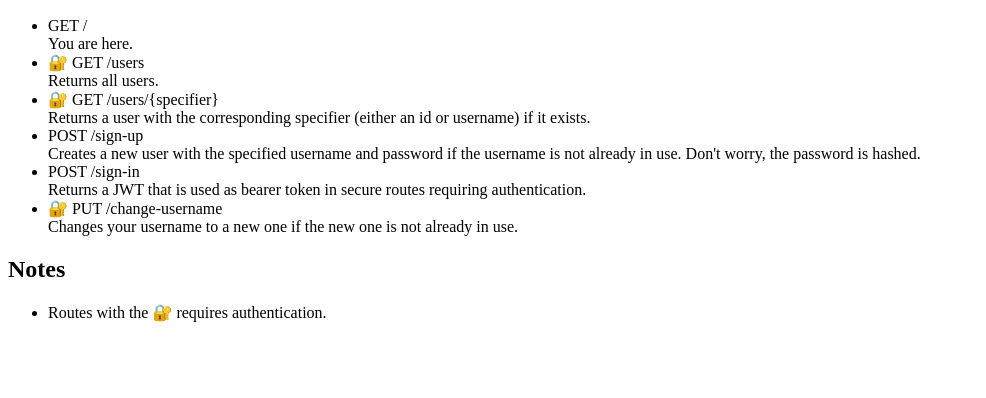
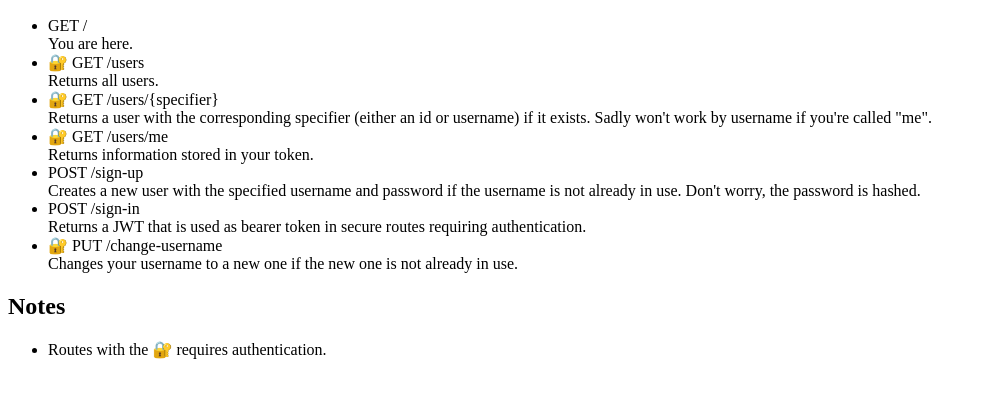
Before and after one commit to neogulgul/webbserver-rest-api, a website: page index.html in a window 1280 px wide. Shown: the part 110-508 px from the top of the page, without its empty margins (0-986 px from the left). Drawn offline with Linux system fonts and the light colour scheme.

Commit message:
i should stop lying, this is my last commit :o

```diff
--- a/index.html
+++ b/index.html
@@ -22,7 +22,12 @@
 		<li>
 			🔐 GET /users/{specifier}
 			<br>
-			Returns a user with the corresponding specifier (either an id or username) if it exists.
+			Returns a user with the corresponding specifier (either an id or username) if it exists. Sadly won't work by username if you're called "me".
+		</li>
+		<li>
+			🔐 GET /users/me
+			<br>
+			Returns information stored in your token.
 		</li>
 		<li>
 			POST /sign-up
```
